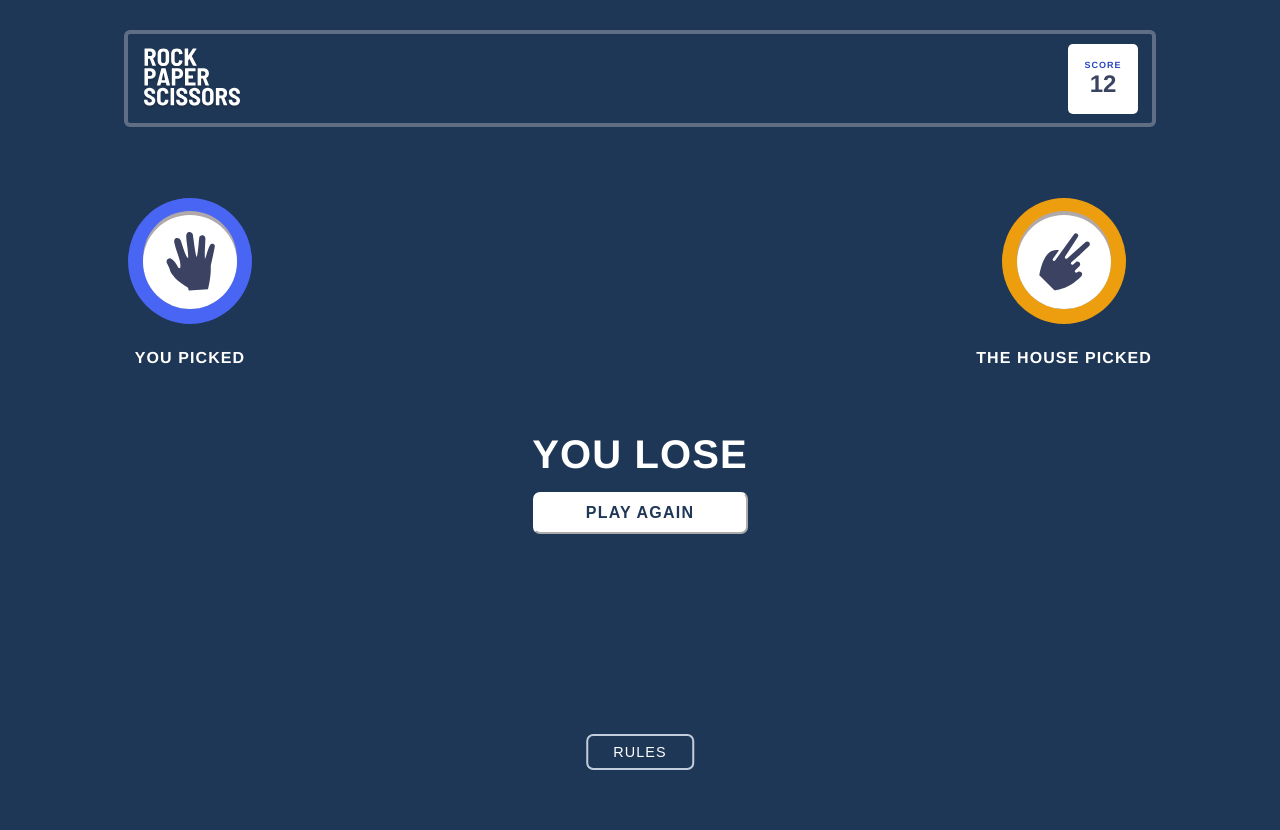
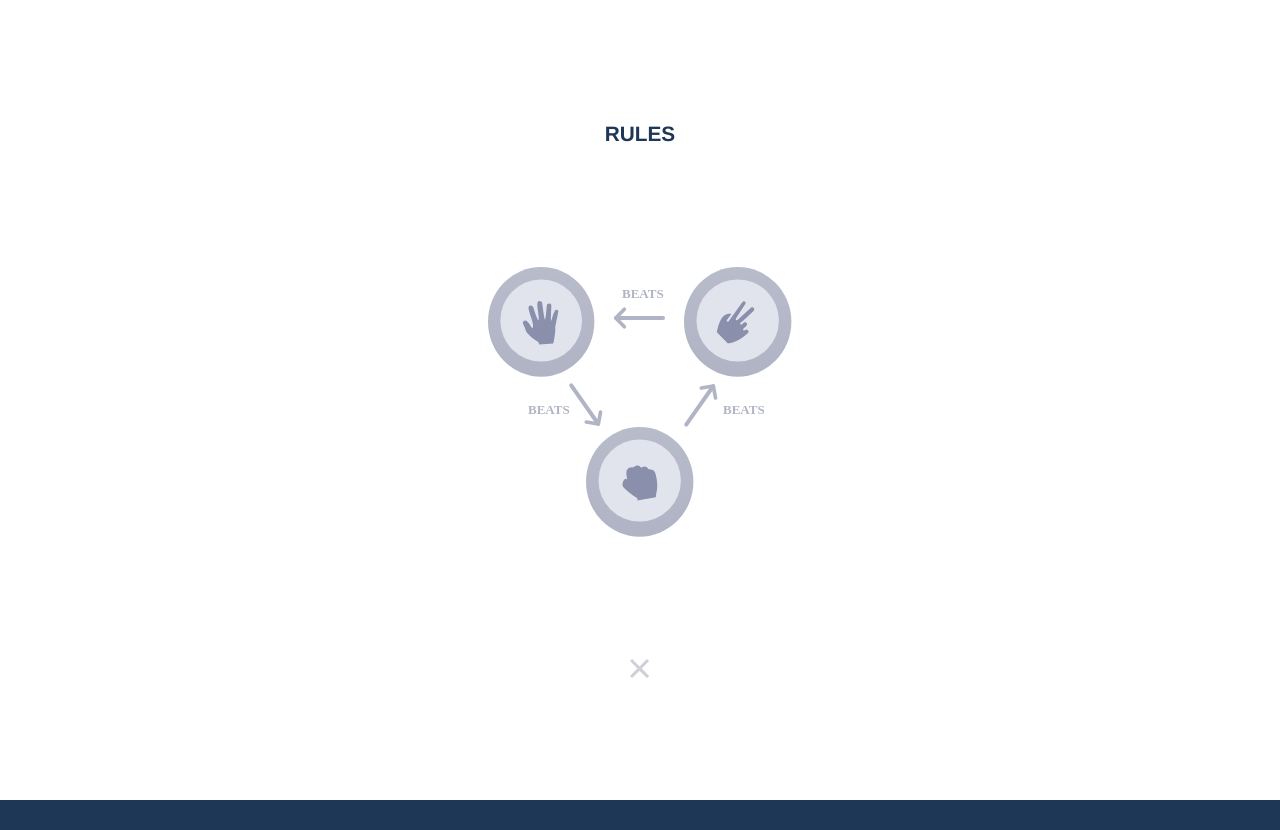
Before and after one commit to GHamza-Dev/rock-paper-scissors, a plain HTML site: page index.html in a window 1280 px wide. Drawn offline with Linux system fonts and the light colour scheme.

Commit message:
Added Rules Modal

```diff
--- a/index.html
+++ b/index.html
@@ -91,9 +91,15 @@
             </div>
         </section>
         <!-- END Section result-->
+
         <button id="rules">
           rules
         </button>
+    </div>
+    <div class="rules_modal">
+        <p>Rules</p>
+        <img src="./images/image-rules.svg" alt="rules">
+        <img id="close" src="./images/icon-close.svg" alt="close">
     </div>
 
 
--- a/styles/style.css
+++ b/styles/style.css
@@ -207,7 +207,7 @@ section.result .result_text p {
     padding: 10px;
     font-size: 1rem;
     font-weight: 700;
-    color: hsl(214, 47%, 23%);
+    color: #1f3756;
     letter-spacing: 1.2px;
     outline: none;
     cursor: pointer;
@@ -236,3 +236,31 @@ section.result .result_text p {
     cursor: pointer;
     z-index: 2;
 }
+
+
+/** Rules Modal **/
+
+.rules_modal {
+    position: absolute;
+    top: 0;
+    right: 0;
+    left: 0;
+    height: 100vh;
+    background-color: #fff;
+    z-index: 3;
+    display: flex;
+    flex-direction: column;
+    justify-content: space-evenly;
+    align-items: center;
+    align-items: center;
+}
+
+.rules_modal p {
+    font-size: 1.3rem;
+    font-weight: 700;
+    color: #1f3756;
+}
+
+#close {
+    cursor: pointer;
+}
```
